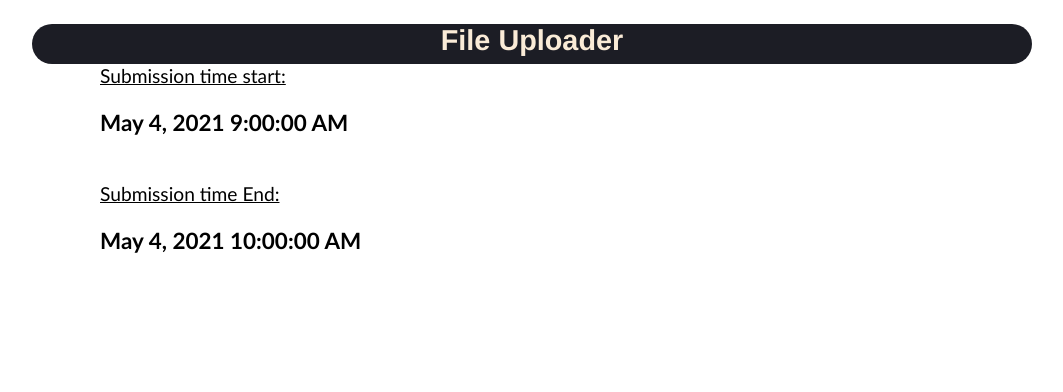
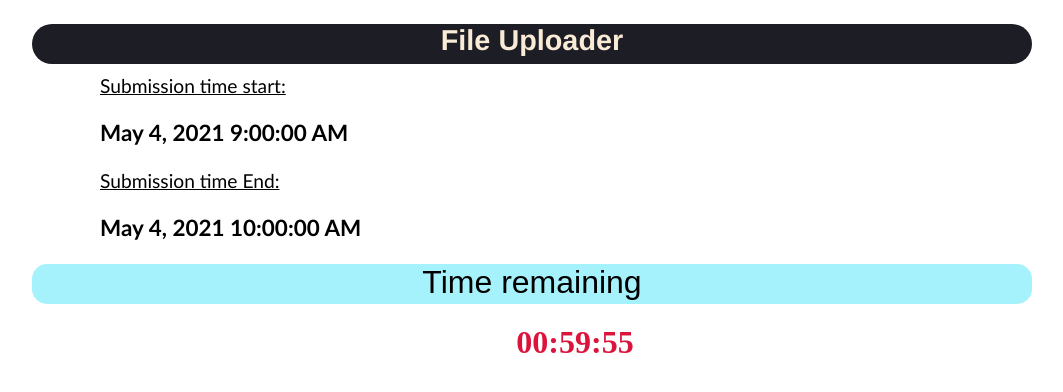
Before and after one commit to SkAditAziz/File-Submission-System, a plain HTML site: page angulartest/ang.html in a window 1280 px wide. Shown: the whole page, without its empty margins (108-1171 px from the left). Drawn offline with nearby package versions, Linux system fonts and the light colour scheme.

Commit message:
timer added

```diff
--- a/angulartest/ang.html
+++ b/angulartest/ang.html
@@ -15,8 +15,22 @@
         <h2>File Uploader</h2>
     </div>
     <div id="normalpara" ng-controller="datecontroller">
-        <u>Submission time start: </u><h3>{{getDate1 | date :"medium"}}</h3> <br>
+        <u>Submission time start: </u><h3>{{getDate1 | date :"medium"}}</h3>
             <u>Submission time End: </u><h3>{{getDate2 | date :"medium"}}</h3>
     </div>
+    <div id="remain">
+        Time remaining
+    </div>
+<!--
+    <div id ="tick" ng-controller="TimeCtrl">
+         {{ clock | date:'HH:mm:ss'}}
+    </div>
+-->
+
+    <div id ="tick" ng-controller="myCtrl">
+        {{counter | counter | date:'HH:mm:ss'}}
+    </div>
+
+
 </body>
 </html>
--- a/angulartest/ang.js
+++ b/angulartest/ang.js
@@ -1,4 +1,5 @@
 var app = angular.module("angApp",[]);
+
 app.controller("datecontroller", function($scope){
     var collectionDate1 = '2021-05-04T09:00:00';
     $scope.getDate1 = new Date(collectionDate1);
@@ -6,3 +7,21 @@ app.controller("datecontroller", function($scope){
     var collectionDate2 = '2021-05-04T10:00:00';
     $scope.getDate2 = new Date(collectionDate2);
 })
+
+app.controller('TimeCtrl', function($scope, $interval) {
+    var tick = function() {
+      $scope.clock = Date;
+    }
+    tick();
+    $interval(tick, 1000);
+});
+
+app.controller('myCtrl', function($scope, $interval) {
+     $scope.counter = 3600;
+     $interval(function(){console.log($scope.counter--)},1000);
+});
+app.filter('counter', [function() {
+    return function(seconds) {
+        return new Date(0, 0, 0).setSeconds(seconds);
+    };
+}])
--- a/angulartest/fileup.css
+++ b/angulartest/fileup.css
@@ -12,6 +12,7 @@
 }
 
 #normalpara {
+    margin-top: 10px;
     border: rgb(255, 127, 127);
     margin-left: 200px;
     text-align: left;
@@ -19,3 +20,27 @@
     font-family: 'Gill Sans', 'Gill Sans MT', Calibri, 'Trebuchet MS', sans-serif;
 
 }
+
+#tick{
+    font-weight: bold;
+    color:crimson;
+    margin-top: 20px;
+    font-size:xx-large;
+    border: rgb(112, 201, 228);
+    height: 40px;
+    width: 150px;
+    text-align: center;
+    margin-left: 600px;
+}
+
+#remain{
+    margin:auto;
+    font-size: xx-large;
+    text-align: center;
+    height: 40px;
+    width: 1000px;
+    background-color: rgb(166, 242, 252);
+    font-family: Arial, Helvetica, sans-serif;
+    border-radius: 15px;
+
+}
```
